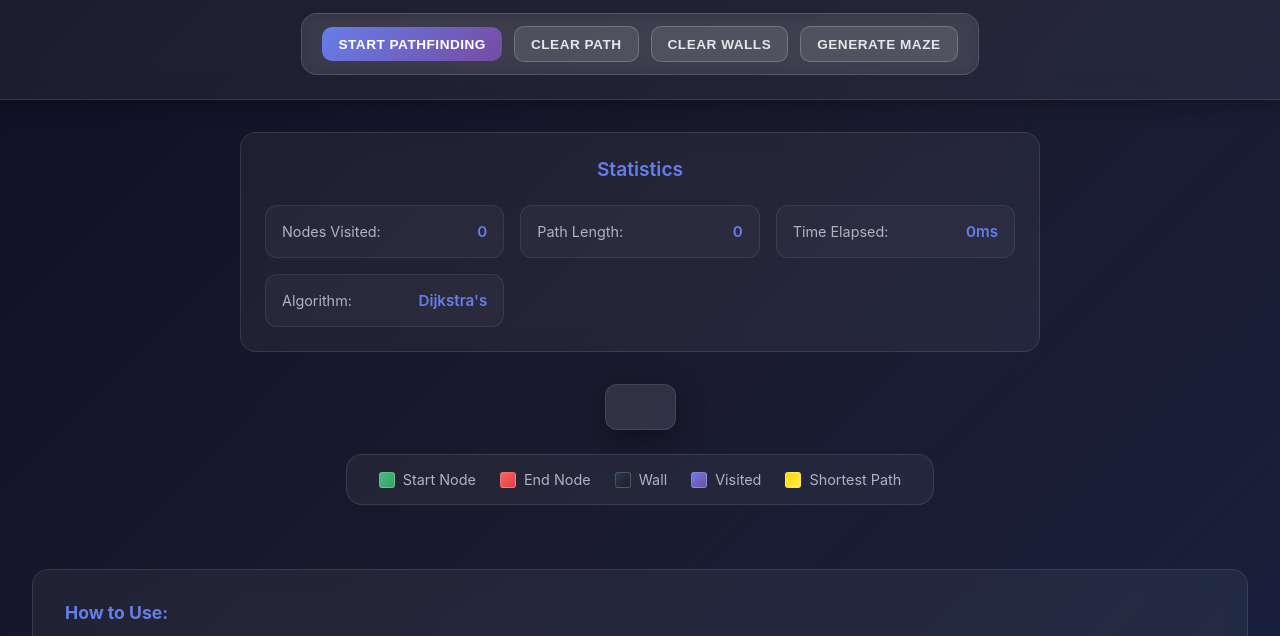
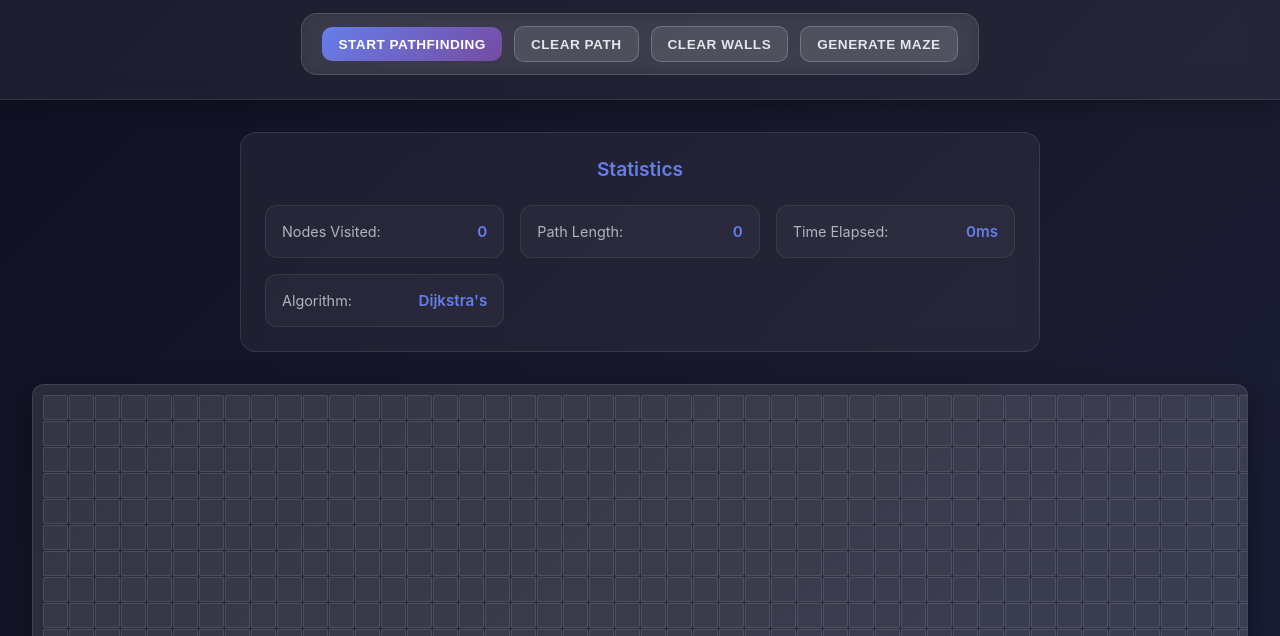
Before and after one commit to sohaum/Pathfinding-Visualizer, a plain HTML site: page index.html in a window 1280 px wide. Shown: the part 158-794 px from the top of the page. Drawn offline with Linux system fonts and the light colour scheme.

Commit message:
Update index.html

```diff
--- a/index.html
+++ b/index.html
@@ -98,7 +98,7 @@
             <li>Use "Generate Maze" for interesting patterns to solve</li>
         </ul>
     </div>
+
+    <script src="script.js"></script>
 </body>
 </html>
-
-</html>
```
